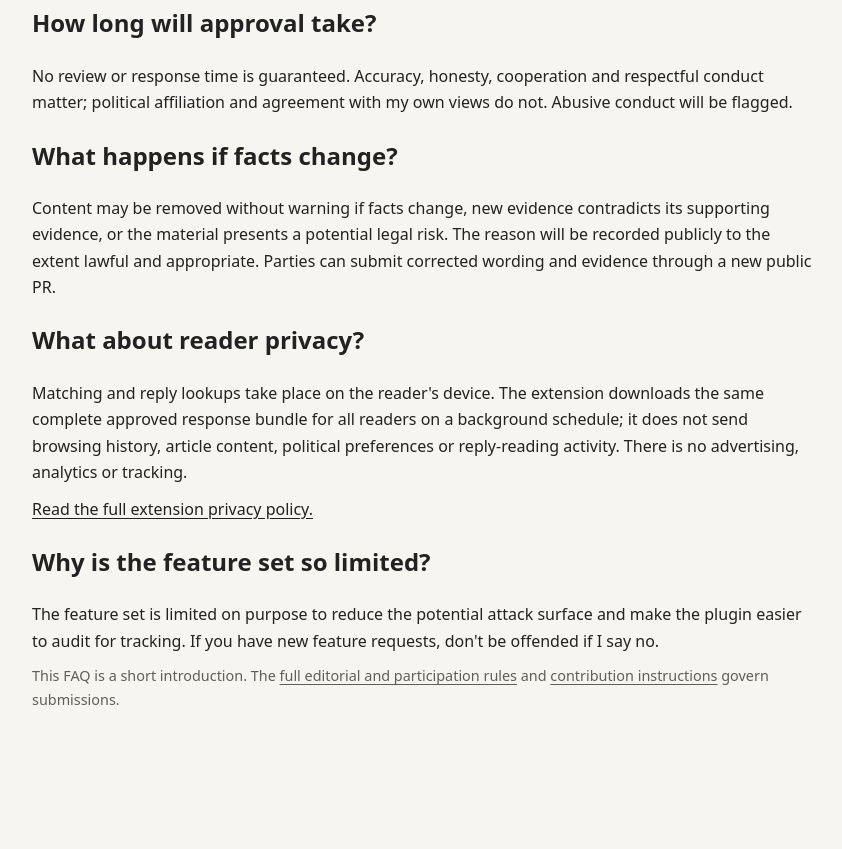
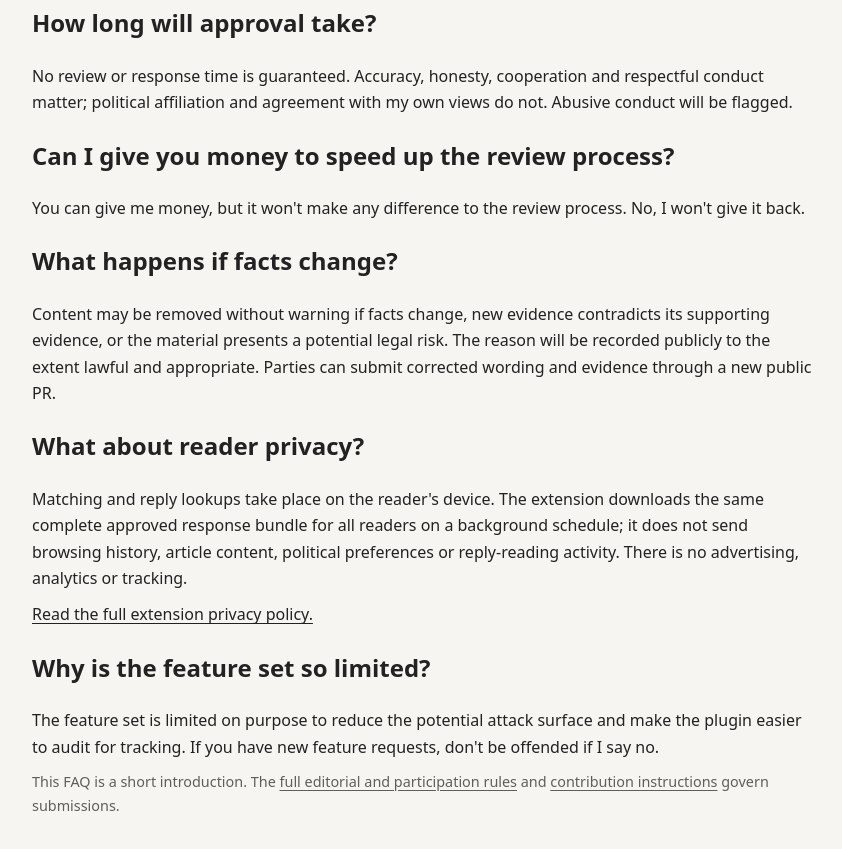
Before and after one commit to mikemayne/right-to-reply-test, a plain HTML site: page faq.html in a window 1280 px wide. Shown: the part 1899-2748 px from the top of the page, without its empty margins (148-990 px from the left). Before the commit the page ends 2663 px from the top, so only its background shows below. Drawn offline with Linux system fonts and the light colour scheme.

Commit message:
Add FAQ about paying to expedite review

```diff
--- a/faq.html
+++ b/faq.html
@@ -47,6 +47,9 @@
 <h2>How long will approval take?</h2>
 <p>No review or response time is guaranteed. Accuracy, honesty, cooperation and respectful conduct matter; political affiliation and agreement with my own views do not. Abusive conduct will be flagged.</p>
 
+<h2>Can I give you money to speed up the review process?</h2>
+<p>You can give me money, but it won't make any difference to the review process. No, I won't give it back.</p>
+
 <h2>What happens if facts change?</h2>
 <p>Content may be removed without warning if facts change, new evidence contradicts its supporting evidence, or the material presents a potential legal risk. The reason will be recorded publicly to the extent lawful and appropriate. Parties can submit corrected wording and evidence through a new public PR.</p>
 
```
